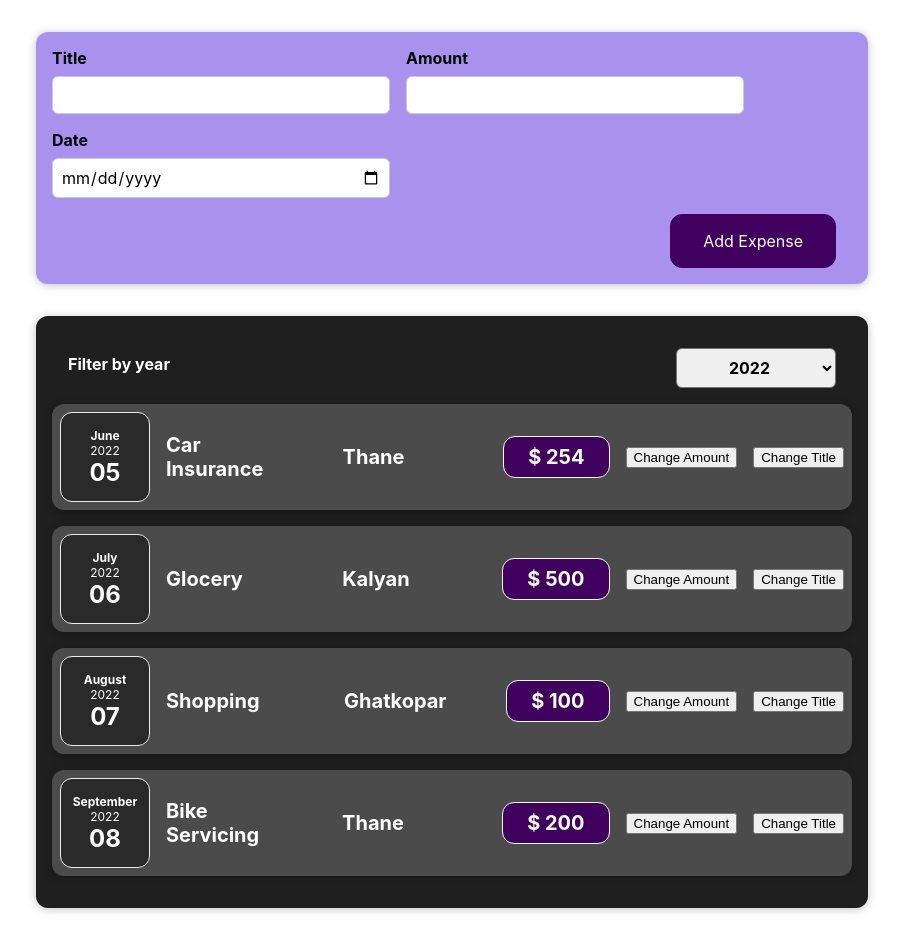
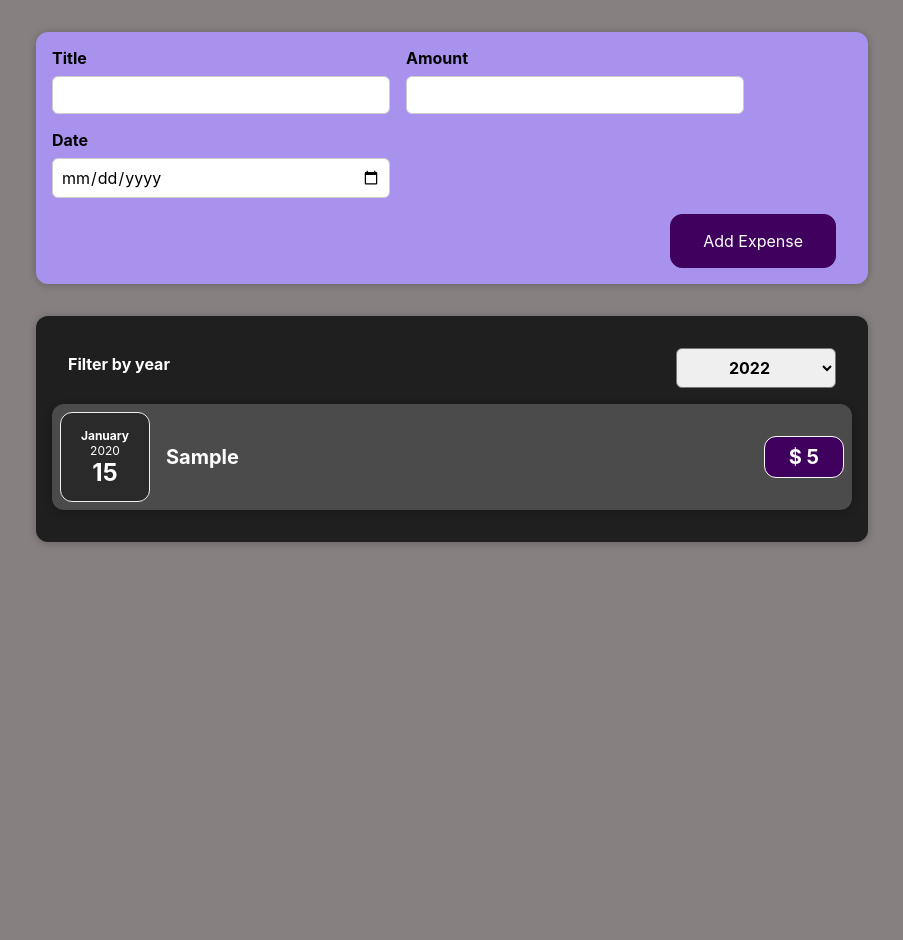
Before and after one commit to kiransalve/react-expense-app, a React (Create React App) app: page / in a window 1280 px wide. Both pictures are taken after typing "Sample", "5", "2020-01-15" into the empty fields and a click on the button "Add Expense". Shown: the whole page, without its empty margins (188-1091 px from the left). After the commit the page ends 800 px from the top, so only its background shows below. Built offline with nearby package versions, Linux system fonts and the light colour scheme.

Commit message:
filter functionality added

```diff
--- a/src/App.js
+++ b/src/App.js
@@ -1,15 +1,47 @@
+import { useState } from "react";
 import Expenses from "./components/Expense/Expenses";
 import NewExpense from "./components/NewExpense/NewExpense";
+const DUMMY_EXPENSE = [
+  {
+    id: "k1",
+    title: "Car Insurance",
+    amount: 254,
+    date: new Date(2022, 5, 5),
+  },
+  {
+    id: "k2",
+    title: "Glocery",
+    amount: 500,
+    date: new Date(2022, 6, 6),
+  },
+  {
+    id: "k3",
+    title: "Shopping",
+    amount: 100,
+    date: new Date(2022, 7, 7),
+  },
+  {
+    id: "k4",
+    title: "Bike Servicing",
+    amount: 200,
+    date: new Date(2022, 8, 8),
+  },
+];
 
 const App = () => {
+  const [expenses, setExpenses] = useState(DUMMY_EXPENSE);
+
   const addExpenseHandaler = (expense) => {
+    setExpenses((prevExp) => {
+      return [expense, ...prevExp];
+    });
     console.log(expense);
   };
 
   return (
     <div className="App">
       <NewExpense onAddExpense={addExpenseHandaler} />
-      <Expenses />
+      <Expenses item={expenses} />
     </div>
   );
 };
--- a/src/components/Expense/ExpenseDetails.jsx
+++ b/src/components/Expense/ExpenseDetails.jsx
@@ -1,22 +1,11 @@
 import React, { useState } from 'react'
 
 const ExpenseDetails = (props) => {
-    const [title, setTitle] = useState(props.title)
-    const [amount, setAmount] = useState(props.amount)
-    const callHandler = () => {
-        setTitle("Updated")
-    }
-    const amtHandler = () => {
-        setAmount('100')
-    }
 
     return (
         <div className="expense-item__description">
-            <h2>{title}</h2>
-            <h2>{props.location}</h2>
-            <div className="expense-item__price">$ {amount}</div>
-            <button onClick={amtHandler}>Change Amount</button>
-            <button onClick={callHandler}>Change Title</button>
+            <h2>{props.title}</h2>
+            <div className="expense-item__price">$ {props.amount}</div>
         </div>
     )
 }
--- a/src/components/Expense/ExpenseItem.jsx
+++ b/src/components/Expense/ExpenseItem.jsx
@@ -8,7 +8,7 @@ const ExpenseItem = (props) => {
     return (
         <Card className='expense-item'>
             <Expensedate date={props.date} />
-            <ExpenseDetails title={props.title} amount={props.amount} location={props.location} />
+            <ExpenseDetails title={props.title} amount={props.amount} />
         </Card>
     )
 }
--- a/src/components/Expense/Expenses.jsx
+++ b/src/components/Expense/Expenses.jsx
@@ -4,56 +4,25 @@ import ExpenseItem from '../Expense/ExpenseItem';
 import "./Expenses.css"
 import ExpensesFilter from './ExpenseFilter';
 
-const expense = [
-    {
-        title: "Car Insurance",
-        amount: 254,
-        date: new Date(2022, 5, 5),
-        location: "Thane",
-    },
-    {
-        title: "Glocery",
-        amount: 500,
-        date: new Date(2022, 6, 6),
-        location: "Kalyan",
-    },
-    {
-        title: "Shopping",
-        amount: 100,
-        date: new Date(2022, 7, 7),
-        location: "Ghatkopar",
-    },
-    {
-        title: "Bike Servicing",
-        amount: 200,
-        date: new Date(2022, 8, 8),
-        location: "Thane",
-    },
-];
-
-
-const Expenses = () => {
+const Expenses = (props) => {
     const [filteredYear, setFilteredYear] = useState('2020')
     const filterChangeHandlar = (selectedYear) => {
         setFilteredYear(selectedYear)
     }
+    const filteredExpense = props.item.filter(expense => {
+        return expense.date.getFullYear().toString() === filteredYear;
+    })
     return (
         <div>
             <Card className="expenses">
-
-                <ExpensesFilter onChangeFilter={filterChangeHandlar} />
-                {
-                    expense.map((e) => {
-                        return (
-                            <ExpenseItem
-                                title={e.title}
-                                amount={e.amount}
-                                date={e.date}
-                                location={e.location}
-                            />
-                        );
-                    })
-                }
+                <ExpensesFilter onChangeFilter={filterChangeHandlar} selected={filteredYear} />
+                {filteredExpense.map((expense) =>
+                    <ExpenseItem
+                        key={expense.id}
+                        title={expense.title}
+                        amount={expense.amount}
+                        date={expense.date} />
+                )}
             </Card>
         </div>
     )
--- a/src/components/NewExpense/ExpenseForm.jsx
+++ b/src/components/NewExpense/ExpenseForm.jsx
@@ -5,39 +5,27 @@ const ExpenseForm = (props) => {
     const [enteredTitle, setEnteredTitle] = useState('');
     const [enteredamount, setEnteredAmount] = useState('');
     const [enteredDate, setEnteredDate] = useState("");
-    // const [userInput, setUserInput] = useState({
-    //     enteredTitle: '',
-    //     amount: '',
-    //     date: ''
-    // })
 
     const titleChangeHandler = (event) => {
         setEnteredTitle(event.target.value);
-        // setUserInput({ ...userInput, enteredTitle: event.target.value })
-        // // if state is depend on previous state then use function form
-        // setUserInput((prevState) => {
-        //     return { ...prevState, enteredTitle: event.target.value }
-        // })
     }
-
     const amountHandaler = (event) => {
         setEnteredAmount(event.target.value)
-        // setUserInput({ ...userInput, amount: event.target.value })
-
     }
     const dateHandaler = (event) => {
         setEnteredDate(event.target.value)
-        // setUserInput({ ...userInput, date: event.target.value })
     }
     const submitHandler = (event) => {
         event.preventDefault();
-
         const expenseData = {
             title: enteredTitle,
             amount: enteredamount,
             date: new Date(enteredDate)
         }
-        props.onSaveExpenseData(expenseData)
+
+        props.onSaveExpenseData(expenseData) // send data to NewExpense component
+
+        //console.log(expenseData)
         setEnteredTitle('')
         setEnteredAmount('')
         setEnteredDate('')
--- a/src/components/NewExpense/NewExpense.jsx
+++ b/src/components/NewExpense/NewExpense.jsx
@@ -8,7 +8,8 @@ const NewExpense = (props) => {
       ...entereData,
       id: Math.random().toString()
     }
-    props.onAddExpense(expenseData)
+    props.onAddExpense(expenseData) // send data to App component
+    //console.log(expenseData)
   }
   return (
     <div className='new-expense'>
--- a/src/components/UI/Card.css
+++ b/src/components/UI/Card.css
@@ -1,4 +1,5 @@
 .card {
   border-radius: 12px;
   box-shadow: 0 1px 8px rgba(0, 0, 0, 0.25);
+  background-color: rgb(209, 209, 117);
 }
--- a/src/index.css
+++ b/src/index.css
@@ -5,6 +5,7 @@ body {
     sans-serif;
   -webkit-font-smoothing: antialiased;
   -moz-osx-font-smoothing: grayscale;
+  background-color: rgb(135, 128, 128);
 }
 
 code {
```
